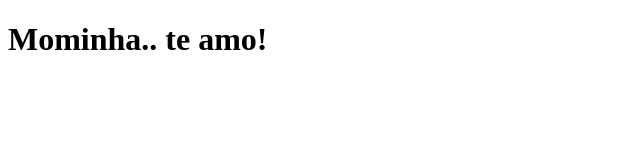
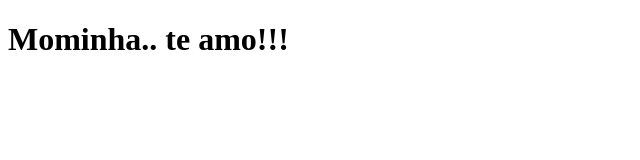
Before and after one commit to alexandrembeltrame/clone-tabnews, a Next.js app: page / in a window 1280 px wide. Shown: the top 160 px of the page, without its empty margins (0-640 px from the left). Built offline with nearby package versions, Linux system fonts and the light colour scheme.

Commit message:
feat: Ele modifica a frase

```diff
--- a/pages/index.js
+++ b/pages/index.js
@@ -1,5 +1,5 @@
 function Home() {
-    return <h1>Mominha.. te amo!</h1>
+    return <h1>Mominha.. te amo!!!</h1>
 }
 
 export default Home;
```
